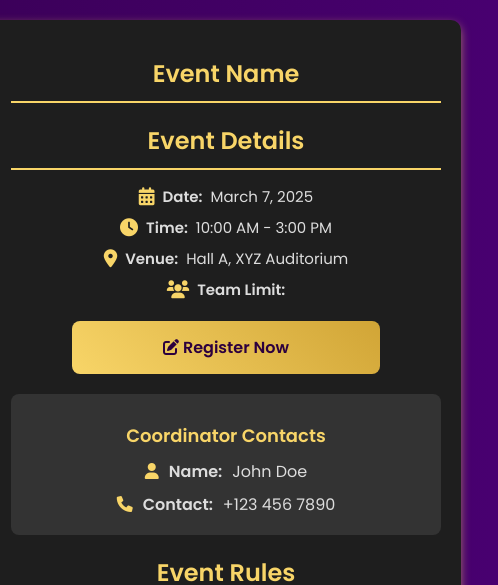
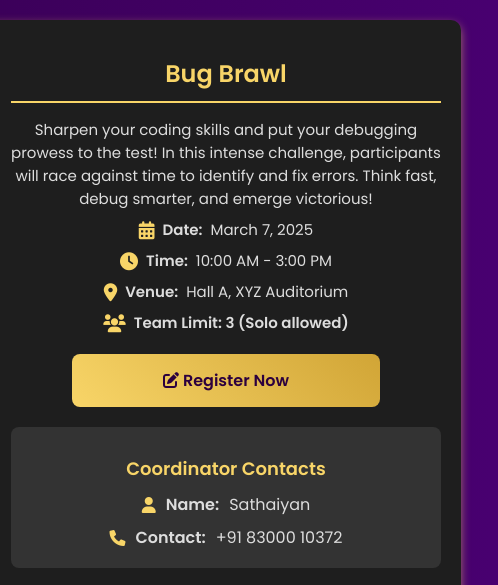
Before and after one commit to guruprasath777/elysium-github, a plain HTML site: page bugbrawl.html in a window 1280 px wide. Shown: the top 585 px of the page, 629-1127 px from the left. Drawn offline with Linux system fonts and the light colour scheme.

Commit message:
Update bugbrawl.html

```diff
--- a/bugbrawl.html
+++ b/bugbrawl.html
@@ -202,23 +202,23 @@
 
     <!-- Event Details -->
     <div class="event-details">
-        <h1>Event Name</h1>
-        <h2>Event Details</h2>
+        <h1>Bug Brawl</h1>
+        <p>Sharpen your coding skills and put your debugging prowess to the test! In this intense challenge, participants will race against time to identify and fix errors. Think fast, debug smarter, and emerge victorious!</p>
 
         <div class="info">
             <p><i class="fas fa-calendar-alt"></i> <strong>Date:</strong> March 7, 2025</p>
             <p><i class="fas fa-clock"></i> <strong>Time:</strong> 10:00 AM - 3:00 PM</p>
             <p><i class="fas fa-map-marker-alt"></i> <strong>Venue:</strong> Hall A, XYZ Auditorium</p>
-            <p><i class="fas fa-users"></i> <strong>Team Limit:</strong> </p>
+            <p><i class="fas fa-users"></i> <strong>Team Limit: 3 (Solo allowed)</strong> </p>
         </div>
 
-        <a href="#" class="register-btn"><i class="fas fa-edit"></i> Register Now</a>
+        <a href="https://forms.gle/kRCKUGrHcTWyMwMW8" class="register-btn"><i class="fas fa-edit"></i> Register Now</a>
 
         <!-- Coordinator Info -->
         <div class="coordinators">
             <h3>Coordinator Contacts</h3>
-            <p><i class="fas fa-user"></i> <strong>Name:</strong> John Doe</p>
-            <p><i class="fas fa-phone"></i> <strong>Contact:</strong> +123 456 7890</p>
+            <p><i class="fas fa-user"></i> <strong>Name:</strong> Sathaiyan</p>
+            <p><i class="fas fa-phone"></i> <strong>Contact:</strong> +91 83000 10372 </p>
         </div>
 
         <div class="rules-section">
```
